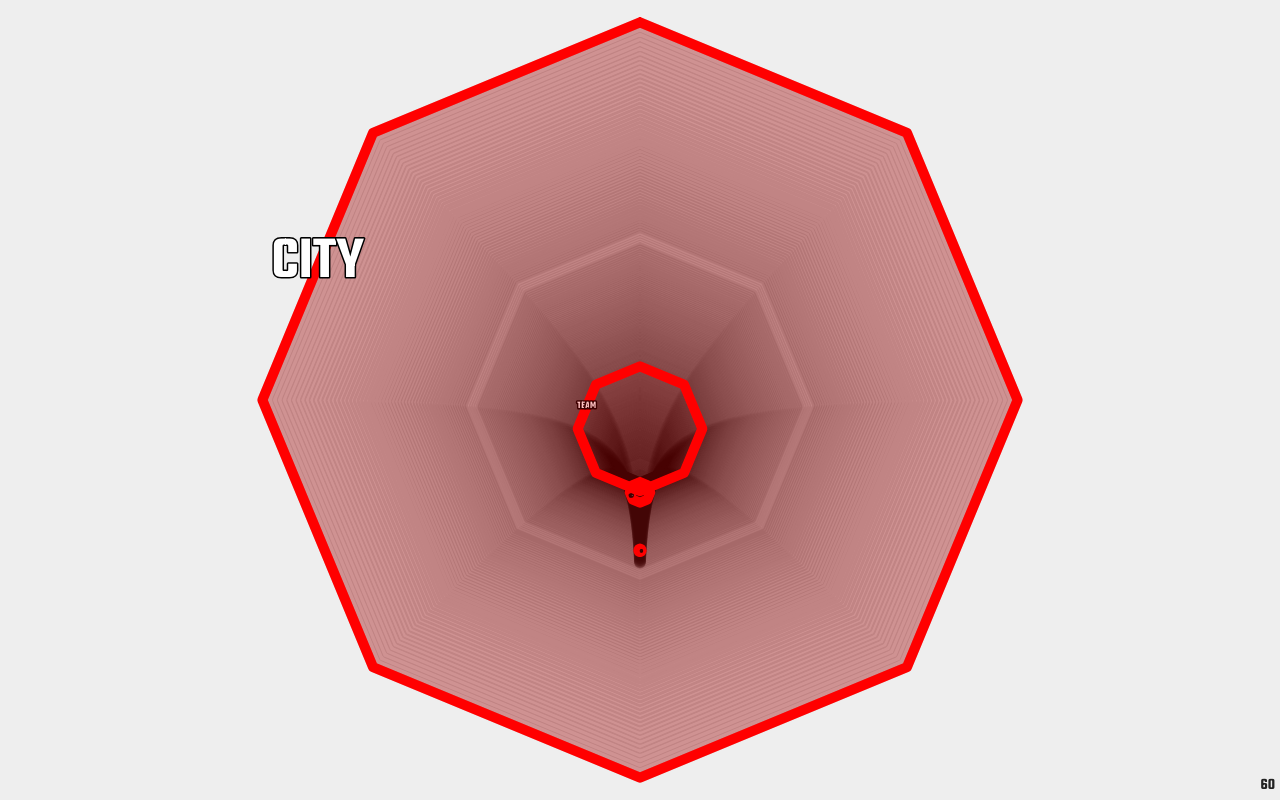
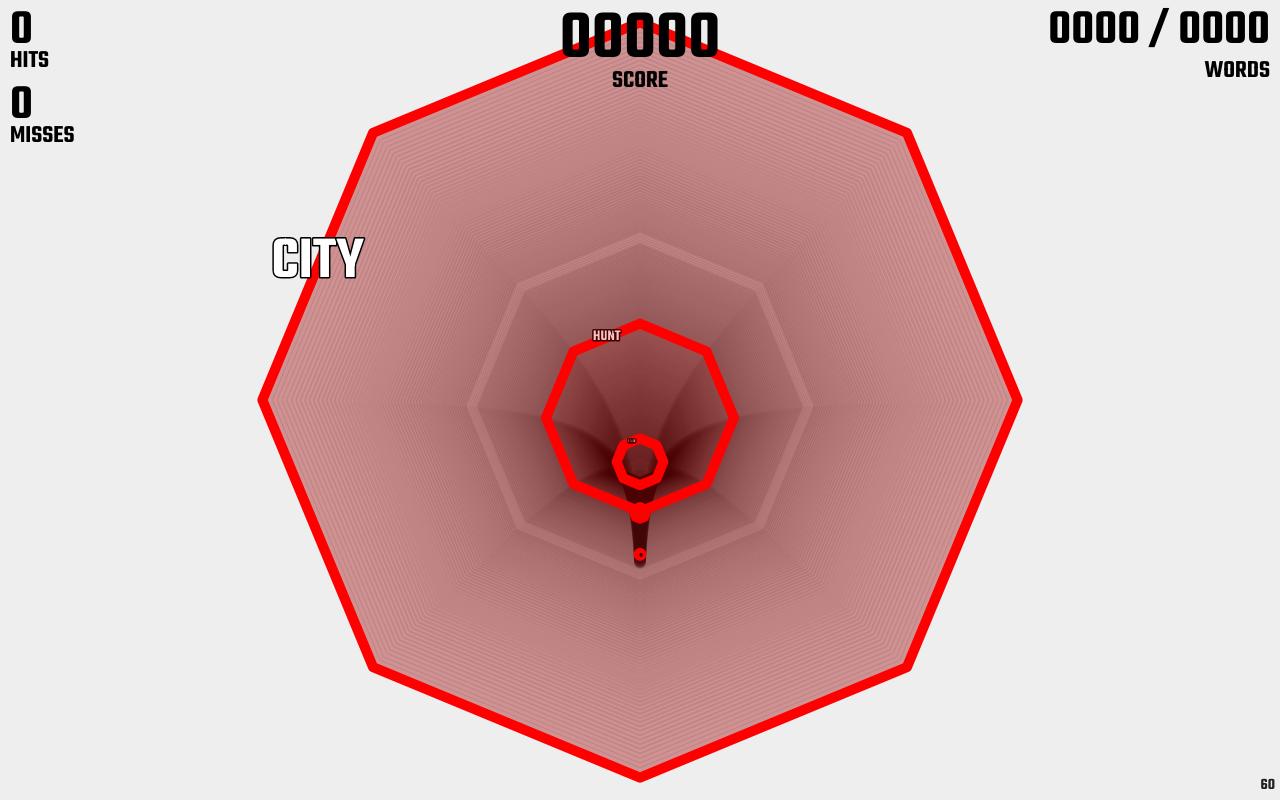
Before and after one commit to pjnovas/ld48, a website built with Parcel: page index.html in a window 1280 px wide. Built offline with nearby package versions, Linux system fonts and the light colour scheme.

Commit message:
added stats

```diff
--- a/index.html
+++ b/index.html
@@ -15,8 +15,11 @@
     <link rel="apple-touch-icon" href="icon.png" />
     <!-- Place favicon.ico in the root directory -->
 
-    <link rel="preconnect" href="https://fonts.gstatic.com">
-    <link href="https://fonts.googleapis.com/css2?family=Teko:wght@600&display=swap" rel="stylesheet">
+    <link rel="preconnect" href="https://fonts.gstatic.com" />
+    <link
+      href="https://fonts.googleapis.com/css2?family=Teko:wght@600&display=swap"
+      rel="stylesheet"
+    />
 
     <link rel="stylesheet" href="css/normalize.css" />
     <link rel="stylesheet" href="css/main.css" />
@@ -34,14 +37,14 @@
     <!-- Google Analytics: change UA-XXXXX-Y to be your site's ID. -->
     <script>
       window.ga = function () {
-        ga.q.push(arguments)
-      }
-      ga.q = []
-      ga.l = +new Date()
-      ga('create', 'UA-XXXXX-Y', 'auto')
-      ga('set', 'anonymizeIp', true)
-      ga('set', 'transport', 'beacon')
-      ga('send', 'pageview')
+        ga.q.push(arguments);
+      };
+      ga.q = [];
+      ga.l = +new Date();
+      ga("create", "UA-XXXXX-Y", "auto");
+      ga("set", "anonymizeIp", true);
+      ga("set", "transport", "beacon");
+      ga("send", "pageview");
     </script>
     <script src="https://www.google-analytics.com/analytics.js" async></script>
   </body>
--- a/src/gameState.stream.ts
+++ b/src/gameState.stream.ts
@@ -14,6 +14,13 @@ const gameState$ = new BehaviorSubject<GameState>({
     currentTime: 0,
     currentWormIndex: 0,
   },
+  stats: {
+    score: 0,
+    hits: 0,
+    words: 0,
+    misses: 0,
+    totalWords: 0,
+  },
 });
 
 export default gameState$;
--- a/src/math.utils.ts
+++ b/src/math.utils.ts
@@ -3,7 +3,12 @@ import { Color } from "./types";
 export const lerp = (start: number, end: number, time: number) =>
   (1 - time) * start + time * end;
 
-// export const lerpColor = (from: Color, to: Color, time: number): Color =>
+export const lerpColor = (from: Color, to: Color, time: number): Color => [
+  lerp(from[0], to[0], time),
+  lerp(from[1], to[1], time),
+  lerp(from[2], to[2], time),
+  lerp(from[3], to[3], time),
+];
 
 export const clamp = (num: number, min: number, max: number) =>
   Math.min(Math.max(num, min), max);
--- a/src/render.ts
+++ b/src/render.ts
@@ -1,20 +1,20 @@
-import { Color, GameState, Point, Polygon, Segment, Word } from "./types";
-import { clamp01 } from "./math.utils";
+import {
+  Color,
+  GameState,
+  Point,
+  Polygon,
+  Segment,
+  Stats,
+  Viewport,
+  Word,
+} from "./types";
+
+import drawStats from "./stats.render";
+
+import { clamp, clamp01 } from "./math.utils";
 
 const getColor = (c: Color): string =>
   `rgba(${c[0]}, ${c[1]}, ${c[2]}, ${c[3]})`;
-
-const drawCircle = (
-  ctx: CanvasRenderingContext2D,
-  { x, y }: Point,
-  radius: number
-) => {
-  ctx.beginPath();
-  ctx.arc(x, y, radius, 0, 2 * Math.PI);
-  ctx.fillStyle = "#ff0000";
-  ctx.fill();
-  ctx.closePath();
-};
 
 const drawPath = (
   ctx: CanvasRenderingContext2D,
@@ -29,19 +29,9 @@ const drawPath = (
     if (i === points.length - 1) ctx.lineTo(points[0].x, points[0].y);
   });
 
-  // ctx.strokeStyle = `rgba(${c[0]}, ${c[1]}, ${c[2]}, ${c[3]})`;
-  // ctx.lineJoin = "round";
-  // ctx.lineWidth = 3;
-  // ctx.stroke();
-
   ctx.fillStyle = getColor(c);
   ctx.fill();
   ctx.closePath();
-
-  // drawCircle(ctx, points[0], 3)
-  // points.forEach((p, i) => {
-  //   drawCircle(ctx, p, 3)
-  // })
 };
 
 const getMid = ([pA, pB]: [Point, Point]): Point => ({
@@ -52,7 +42,7 @@ const getMid = ([pA, pB]: [Point, Point]): Point => ({
 const drawSegments = (
   ctx: CanvasRenderingContext2D,
   { segments, points, color, word, radius }: Polygon,
-  height?: number
+  { width, height }: Viewport
 ) => {
   ctx.beginPath();
 
@@ -99,18 +89,10 @@ const drawSegments = (
     [[], 0]
   );
 
-  const width = letters[1];
-  const h = word.size;
-
-  // ctx.fillStyle = getColor([255, 0, 0, 0.8]);
-  // ctx.fillRect(p.x - width * 0.65, p.y - h * 0.55, width * 1.15, h);
+  const w = letters[1];
 
   letters[0].forEach((letter, i) => {
-    // const lw = letter[1];
-    const x = p.x + letter[2] - width * 0.5;
-
-    // ctx.fillStyle = i >= word.matchAt ? "#ff0000" : "#00ff00";
-    // ctx.fillRect(x - lw / 2, p.y - h * 0.55, lw, h);
+    const x = p.x + letter[2] - w * 0.5;
 
     ctx.lineJoin = "round";
     ctx.lineWidth = 3;
@@ -124,20 +106,23 @@ const drawSegments = (
 };
 
 export default (ctx: CanvasRenderingContext2D) => (state: GameState) => {
-  const { width, height } = state.viewport;
-  ctx.clearRect(0, 0, width, height);
+  ctx.clearRect(0, 0, state.viewport.width, state.viewport.height);
 
   ctx.save();
 
-  state.tunnel.polytube.forEach((poly) => drawSegments(ctx, poly));
+  state.tunnel.polytube.forEach((poly) =>
+    drawSegments(ctx, poly, state.viewport)
+  );
 
   state.tunnel.polygons
     .filter(({ word }) => !word.done)
     .slice()
     .reverse()
     .forEach((poly) => {
-      drawSegments(ctx, poly, height);
+      drawSegments(ctx, poly, state.viewport);
     });
 
   ctx.restore();
+
+  drawStats(ctx, state.stats, state.viewport);
 };
--- /dev/null
+++ b/src/stats.render.ts
@@ -0,0 +1,78 @@
+import padStart from "lodash/padStart";
+import { clamp } from "./math.utils";
+import { Stats, Viewport } from "./types";
+
+const padNum = (num: number, size: number = 4): string =>
+  padStart(String(num | 0), size, "0");
+
+const labelSize = 25;
+
+const drawWords = (
+  ctx: CanvasRenderingContext2D,
+  { words, totalWords }: Stats,
+  { width }: Viewport
+) => {
+  const size = 50;
+  ctx.textAlign = "right";
+
+  const wtxt = `${padNum(words)} / ${padNum(totalWords)}`;
+
+  ctx.font = `${size}px Teko`;
+  ctx.fillText(wtxt, width - 10, 10);
+
+  ctx.font = `${labelSize}px Teko`;
+  ctx.fillText("WORDS", width - 10, size + 10);
+};
+
+const drawScore = (
+  ctx: CanvasRenderingContext2D,
+  { score }: Stats,
+  { width }: Viewport
+) => {
+  const size = 70;
+  ctx.textAlign = "center";
+
+  ctx.font = `${size}px Teko`;
+  ctx.fillText(padNum(score, 5), width * 0.5, 10);
+
+  ctx.font = `${labelSize}px Teko`;
+  ctx.fillText("SCORE", width * 0.5, size);
+};
+
+const drawHM = (
+  ctx: CanvasRenderingContext2D,
+  { hits, misses }: Stats,
+  viewport: Viewport
+) => {
+  const size = 50;
+  ctx.textAlign = "left";
+  const pad = 10;
+
+  ctx.font = `${size}px Teko`;
+  ctx.fillText(padNum(hits, 0), pad, pad);
+
+  ctx.font = `${labelSize}px Teko`;
+  ctx.fillText("HITS", pad, size);
+
+  const y = size * 1.5;
+  ctx.font = `${size}px Teko`;
+  ctx.fillText(padNum(misses, 0), pad, y + pad);
+
+  ctx.font = `${labelSize}px Teko`;
+  ctx.fillText("MISSES", pad, y + size);
+};
+
+export default (
+  ctx: CanvasRenderingContext2D,
+  stats: Stats,
+  viewport: Viewport
+) => {
+  ctx.save();
+  ctx.textBaseline = "top";
+  ctx.fillStyle = "#000000";
+
+  drawHM(ctx, stats, viewport);
+  drawScore(ctx, stats, viewport);
+  drawWords(ctx, stats, viewport);
+  ctx.restore();
+};
--- a/src/update.ts
+++ b/src/update.ts
@@ -120,7 +120,7 @@ const getCenter = (
 const updTunnel = (
   deltaTime: number,
   tunnel: Tunnel,
-  { viewport }: GameState
+  { viewport, stats }: GameState
 ): Tunnel => {
   const currentCenter = getCenter(deltaTime, tunnel, viewport);
 
@@ -137,7 +137,7 @@ const updTunnel = (
       gate: false,
       spacedBy: tunnel.runSpeed * deltaTime + 1,
       runSpeed: tunnel.runSpeed,
-      shouldFilter: isInsideViewport(viewport),
+      shouldFilter: isInsideViewport(viewport, 1.2),
     }),
     polygons: updatePoly({
       deltaTime,
@@ -147,9 +147,13 @@ const updTunnel = (
         color: [255, 0, 0, 1],
       },
       gate: true,
-      spacedBy: tunnel.runSpeed * deltaTime + 6,
+      spacedBy: tunnel.runSpeed * deltaTime + 4,
       runSpeed: tunnel.runSpeed,
-      shouldFilter: isInsideViewport(viewport),
+      shouldFilter: (poly: Polygon): boolean => {
+        const keep = isInsideViewport(viewport, 1.2)(poly);
+        if (!keep) stats.totalWords++;
+        return keep;
+      },
     }),
   };
 };
@@ -170,11 +174,14 @@ const update = (
     if (inputState === word.text.charAt(word.matchAt)) {
       if (word.matchAt === word.text.length - 1) {
         word.done = true;
-        console.log("done!");
-        // TODO: sum up word.score
-      } else word.matchAt++;
+        state.stats.score += word.text.length;
+        state.stats.words++;
+      } else {
+        word.matchAt++;
+        state.stats.hits++;
+      }
     } else {
-      console.log("MISS!");
+      state.stats.misses++;
     }
   }
 
```
Also changed, not shown: src/types.d.ts (+10 -1 lines), README.md.
